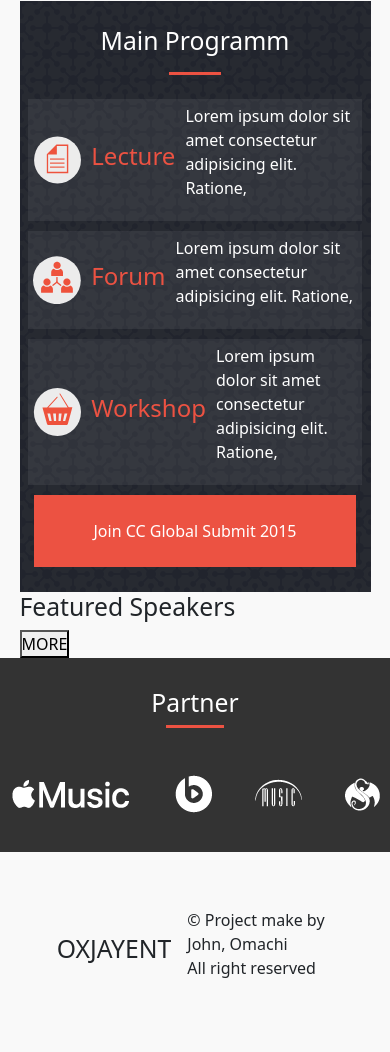
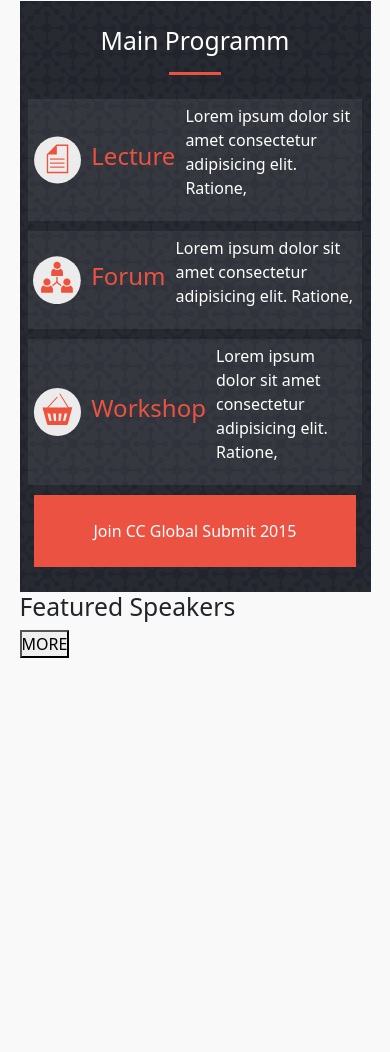
Before and after one commit to MrOmachi/e-comm-white-paper, a plain HTML site: page Navigation/nav.html in a window 390 px wide. Shown: the part 674-1726 px from the top of the page. After the commit the page ends 1332 px from the top, so only its background shows below. Drawn offline with nearby package versions, Linux system fonts and the light colour scheme.

```diff
--- a/Navigation/nav.html
+++ b/Navigation/nav.html
@@ -76,29 +76,6 @@
         <button>MORE</button>
       </section>
     </main>
-
-    <footer>
-      <div class="footerIcons">
-        <h2 class="text-center">Partner</h2>
-        <div class="dividerFooter"></div>
-        <div class="icons">
-          <img class="icons11" src="../img/sponsor-1.png" alt="" />
-          <img class="icons1" src="../img/sponsor-2.png" alt="" />
-          <img class="icons1" src="../img/sponsor-3.png" alt="" />
-          <img class="icons1" src="../img/sponsor-4.png" alt="" />
-        </div>
-      </div>
-      <div
-        class="copyRight d-flex justify-content-beetween w-75 m-auto align-items-center py-5"
-      >
-        <h2 class="p-2">OXJAYENT</h2>
-
-        <p class="p-2">
-          &copy; Project make by John, Omachi <br />
-          All right reserved
-        </p>
-      </div>
-    </footer>
   </body>
   <script
     src="https://cdn.jsdelivr.net/npm/bootstrap@5.0.2/dist/js/bootstrap.bundle.min.js"
```
